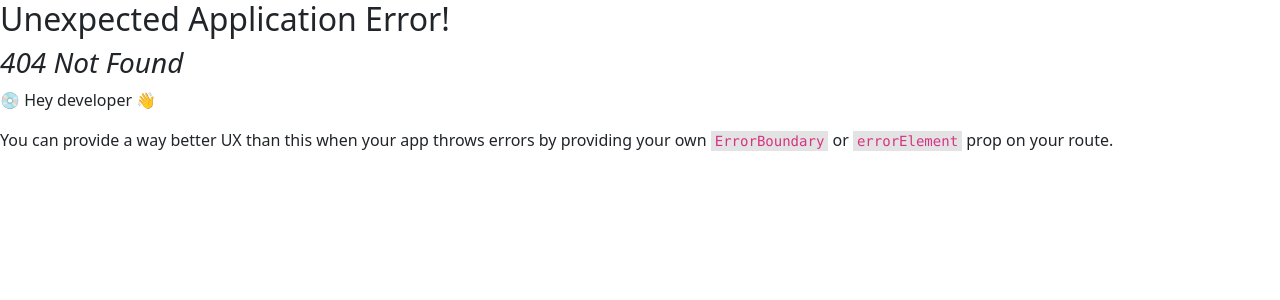
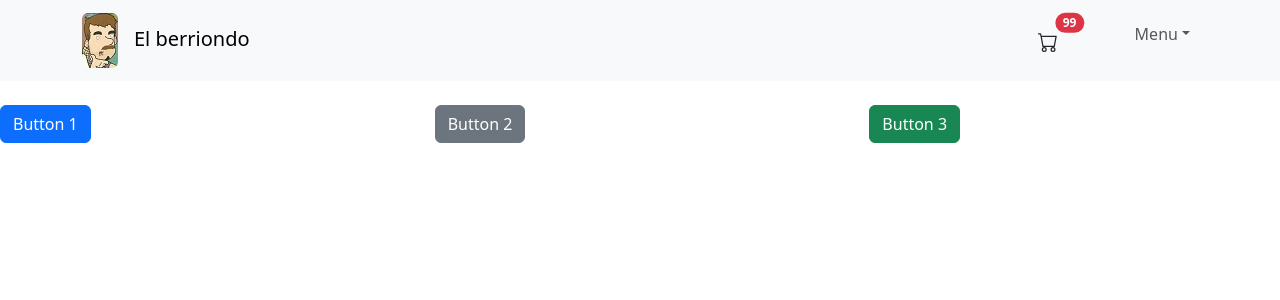
Before and after one commit to JPHITA/El-berriondo, a React (Vite) app in the folder frontend/: page /Ventas/Carrito in a window 1280 px wide. Before the commit this address had no page. Shown: the top 300 px of the page. Built offline with nearby package versions, Linux system fonts and the light colour scheme.

Commit message:
starting with carrito de compras

```diff
--- /dev/null
+++ b/frontend/src/Ventas/Pages/CarritoPage.tsx
@@ -0,0 +1,23 @@
+import { Row, Col, Button } from 'react-bootstrap';
+
+import { Header } from "./../components/Header.tsx";
+
+export const CarritoPage = () => {
+
+    return (
+        <>
+            <Header/>
+            <Row>
+                <Col>
+                    <Button variant="primary">Button 1</Button>
+                </Col>
+                <Col>
+                    <Button variant="secondary">Button 2</Button>
+                </Col>
+                <Col>
+                    <Button variant="success">Button 3</Button>
+                </Col>
+            </Row>
+        </>
+    );
+};
--- a/frontend/src/Ventas/components/Header.tsx
+++ b/frontend/src/Ventas/components/Header.tsx
@@ -10,7 +10,7 @@ export const Header = () => {
     <Navbar expand="lg" className="bg-body-tertiary mb-4">
       <Container>
         <Navbar.Brand href="/">
-          <Image className='me-3' src={img} rounded/>
+          <Image className='me-3' src={img} rounded />
           El berriondo
         </Navbar.Brand>
 
@@ -18,6 +18,22 @@ export const Header = () => {
 
         <Navbar.Collapse id="basic-navbar-nav" className='justify-content-end'>
           <Nav>
+
+            <Nav.Link href="#link" className='me-5 text-inline'>
+
+              <button type="button" className="btn position-relative">
+
+                <svg xmlns="http://www.w3.org/2000/svg" width="20" height="20" fill="currentColor" className="bi bi-cart" viewBox="0 0 16 16">
+                  <path d="M0 1.5A.5.5 0 0 1 .5 1H2a.5.5 0 0 1 .485.379L2.89 3H14.5a.5.5 0 0 1 .491.592l-1.5 8A.5.5 0 0 1 13 12H4a.5.5 0 0 1-.491-.408L2.01 3.607 1.61 2H.5a.5.5 0 0 1-.5-.5zM3.102 4l1.313 7h8.17l1.313-7H3.102zM5 12a2 2 0 1 0 0 4 2 2 0 0 0 0-4zm7 0a2 2 0 1 0 0 4 2 2 0 0 0 0-4zm-7 1a1 1 0 1 1 0 2 1 1 0 0 1 0-2zm7 0a1 1 0 1 1 0 2 1 1 0 0 1 0-2z" />
+                </svg>
+
+                <span className="position-absolute top-0 start-100 translate-middle badge rounded-pill bg-danger">
+                  99
+                  <span className="visually-hidden">unread messages</span>
+                </span>
+              </button>
+
+            </Nav.Link>
 
             <NavDropdown title="Menu" id="basic-nav-dropdown">
               <NavDropdown.Item href="#action/3.2">Mi Perfil</NavDropdown.Item>
--- a/frontend/src/Ventas/routes.tsx
+++ b/frontend/src/Ventas/routes.tsx
@@ -2,6 +2,7 @@ import { RouteObject } from "react-router-dom";
 
 import { PrincipalPage } from "./Pages/PrincipalPage.tsx";
 import { DetallePage } from './Pages/DetallePage.tsx';
+import { CarritoPage } from './Pages/CarritoPage.tsx';
 
 export const routes: RouteObject[] = [
     {
@@ -14,6 +15,10 @@ export const routes: RouteObject[] = [
             {
                 path: 'Detalle/:idProducto',
                 element: <DetallePage/>
+            },
+            {
+                path: 'Carrito',
+                element: <CarritoPage/>
             }
         ]
     }
```
